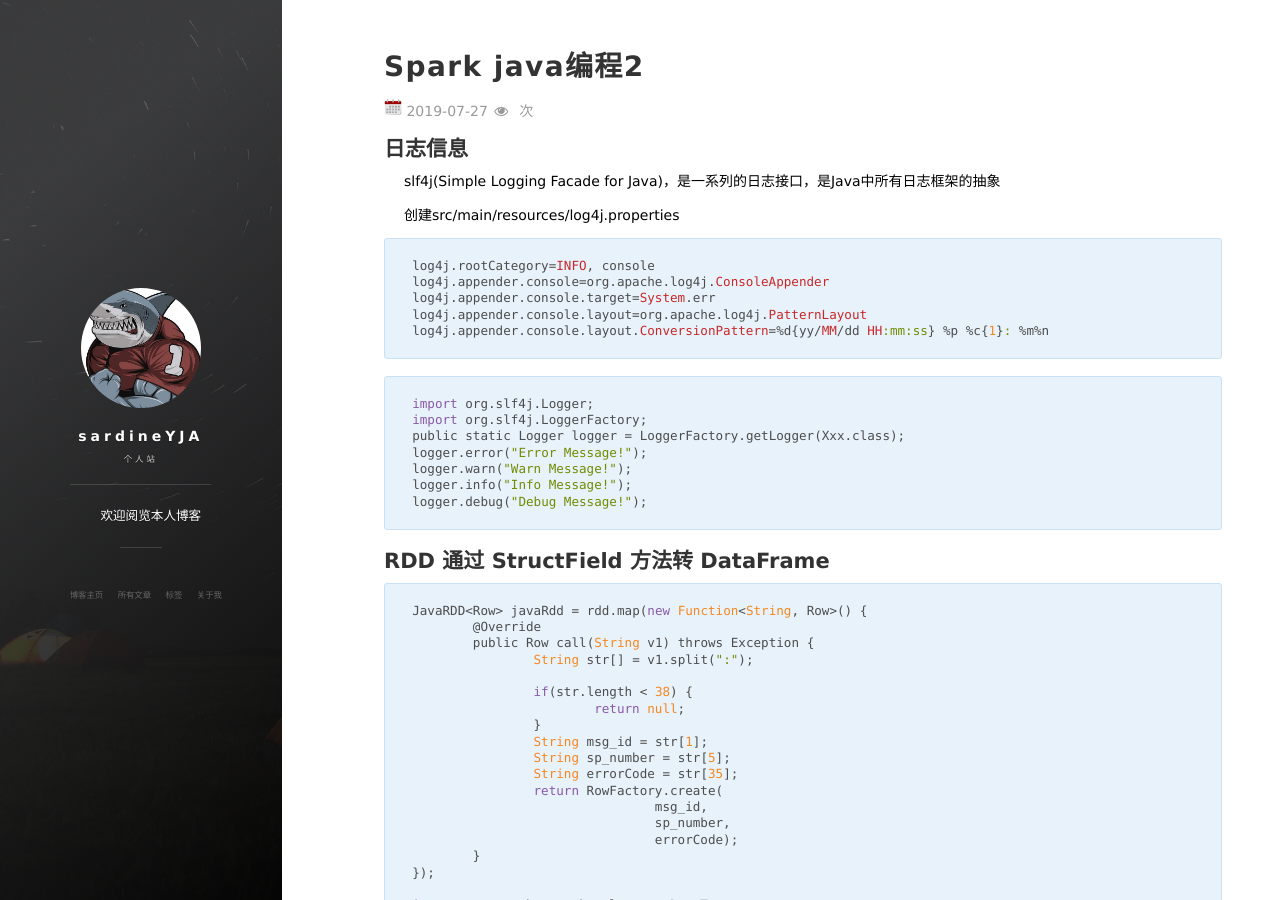
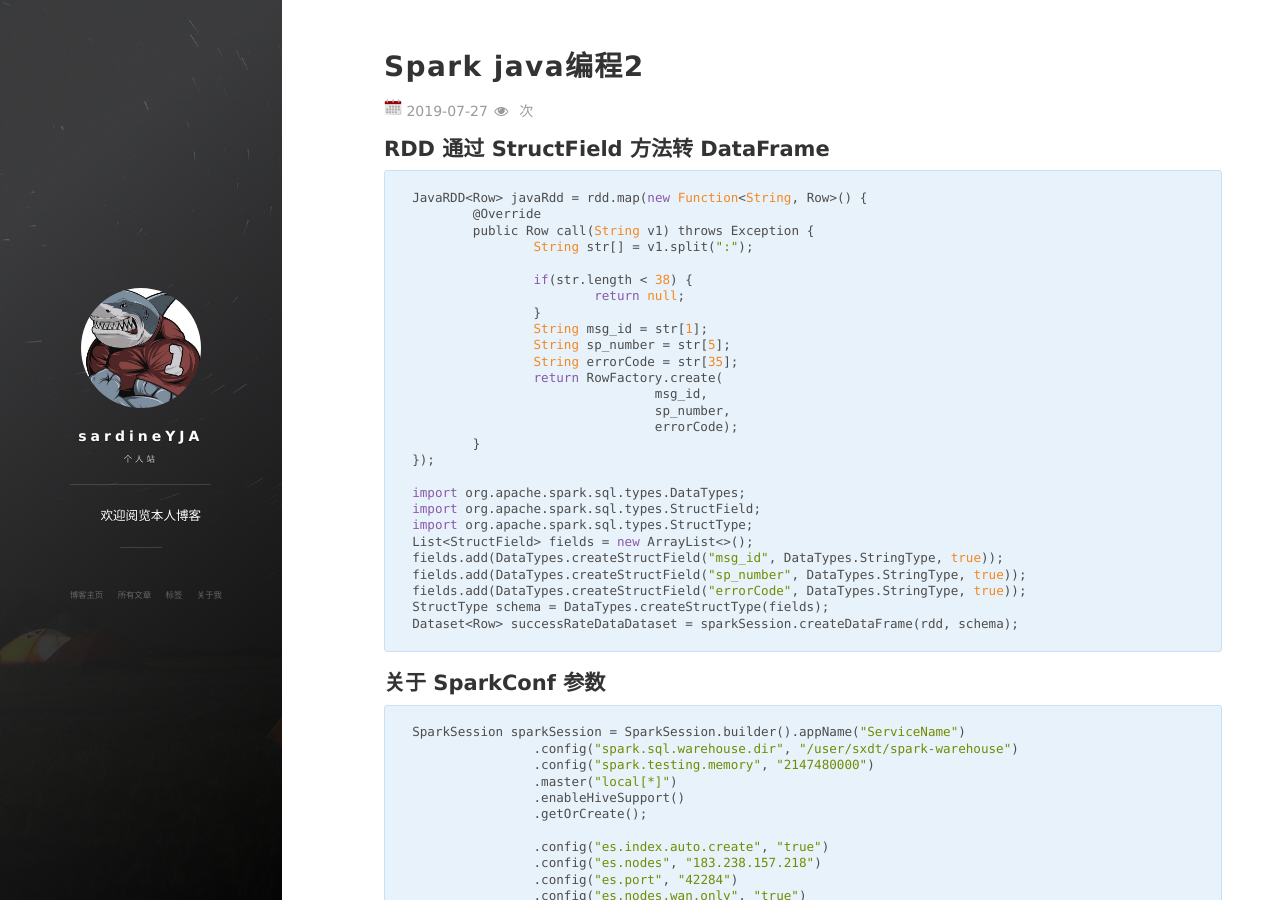
Before and after one commit to sardineYJA/sardineYJA.github.io, a Jekyll site: the page built from _posts/2019-07-27-spark-java2.md, in a window 1280 px wide and 900 px high. Built offline with Jekyll 4.4.1, drawn with Linux system fonts in a browser that asks for light colours; nearby versions of some CDN libraries; comment, search, counter and statistics services are not loaded; some of the changed text lies outside the part shown.

Commit message:
Update 2019-07-27-spark-java2.md

````diff
--- a/_posts/2019-07-27-spark-java2.md
+++ b/_posts/2019-07-27-spark-java2.md
@@ -6,30 +6,6 @@ description: "介绍一下Spark java编程2"
 tag: 大数据
 
 ---
-
-## 日志信息
-
-slf4j(Simple Logging Facade for Java)，是一系列的日志接口，是Java中所有日志框架的抽象
-
-创建src/main/resources/log4j.properties
-
-```
-log4j.rootCategory=INFO, console
-log4j.appender.console=org.apache.log4j.ConsoleAppender
-log4j.appender.console.target=System.err
-log4j.appender.console.layout=org.apache.log4j.PatternLayout
-log4j.appender.console.layout.ConversionPattern=%d{yy/MM/dd HH:mm:ss} %p %c{1}: %m%n
-```
-
-```java
-import org.slf4j.Logger;
-import org.slf4j.LoggerFactory;
-public static Logger logger = LoggerFactory.getLogger(Xxx.class);
-logger.error("Error Message!");
-logger.warn("Warn Message!");
-logger.info("Info Message!");
-logger.debug("Debug Message!");
-```
 
 ## RDD 通过 StructField 方法转 DataFrame
 
@@ -263,18 +239,3 @@ ps.setString(2. "18");
 ps.executeUpdate();
 DBPoolConnection.closeAll(conn, ps, rs);
 ```
-
-获取当前时间
-
-```java
-import java.text.SimpleDateFormat;
-import java.util.Date;
-SimpleDateFormat df = new SimpleDateFormat("yyyy-MM-dd HH:mm:ss");
-System.out.println(df.format(new Date()));
-// 2019-08-19 17:50:46
-
-import java.sql.Timestamp;
-Timestamp currentTime = new Timestamp(System.currentTimeMillis());
-System.out.println(currentTime);
-// 2019-08-19 17:50:46.452
-```
````
